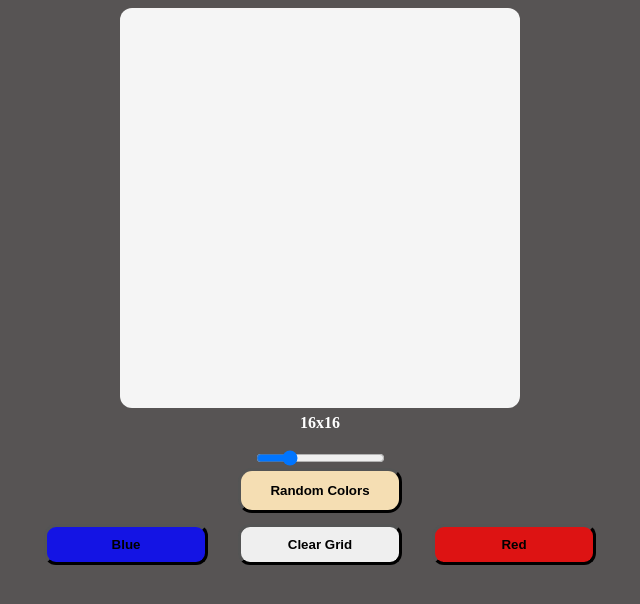
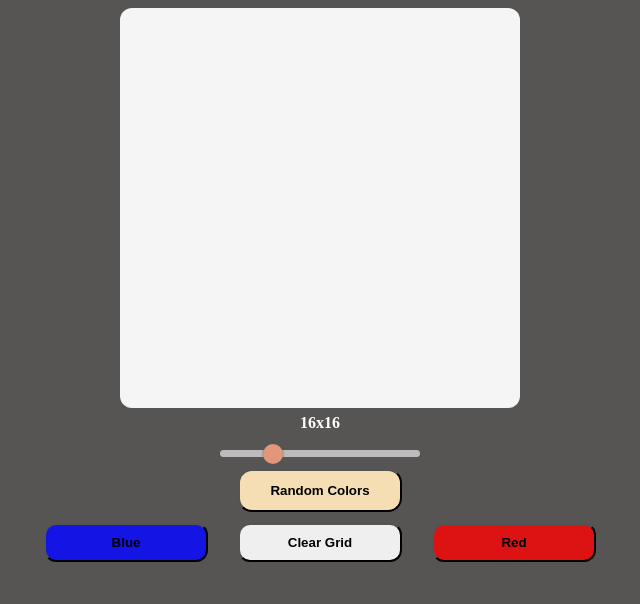
Before and after one commit to Rodriguez365/Project-Etch-a-Sketch, a plain HTML site: page index.html in a window 1280 px wide. Shown: the whole page, without its empty margins (320-960 px from the left). Drawn offline with Linux system fonts and the light colour scheme.

Commit message:
made a few changes to the slider

```diff
--- a/index.html
+++ b/index.html
@@ -17,7 +17,7 @@
     </div>
     <div id="range">
         <p id="range_text"></p>
-        <input type="range" id="range_value" onmousemove="update_grid()" onchange="update_grid()" value="16" min="1" max="64">
+        <input type="range" id="range_value" onmousemove="update_grid()" value="16" min="1" max="64">
     </div>
 
     <div id="random_btn">
--- a/javascript.js
+++ b/javascript.js
@@ -13,10 +13,18 @@ red.addEventListener("click", () => {
 })
 
 function clear_grid() {
-    container.innerHTML = ""
+    container.innerHTML = "";
     update_grid();
 
 }
+
+const range = document.getElementById("range_value");
+range.addEventListener("mousemove", update_grid());
+range.addEventListener("change", () => {
+    container.innerHTML = "";
+    update_grid()
+})
+
 
 function change() {
     const choice = "blue,green,yellow,brown,red,orange,grey".split(",");
--- a/style.css
+++ b/style.css
@@ -34,8 +34,29 @@ body {
     border-radius: 12px;
 }
 
+input[type="range"] {
+    -webkit-appearance: none;
+    width: 200px;
+    height: 7px;
+    background: rgba(255, 255, 255, 0.6);
+    border-radius: 5px;
+    background-image: linear-gradient(rgb(228, 176, 35));
+}
+
+input::-webkit-slider-thumb {
+    -webkit-appearance: none;
+    height: 20px;
+    width: 20px;
+    border-radius: 50%;
+    background: #e2977b;
+    cursor: ew-resize;
+    box-shadow: 0 0 2px 0 #555;
+    transition: .3s ease-in-out;
+}
+
 #rainbow {
     margin-bottom: 11px;
+    margin-top: 10px;
     padding: 12px;
     border-radius: 14px;
     background-color: wheat;
@@ -49,7 +70,6 @@ button {
     color: black;
     font-weight: bold;
     font-weight: bold;
-    border-width: 3px;
 }
 
 button:hover {
```
